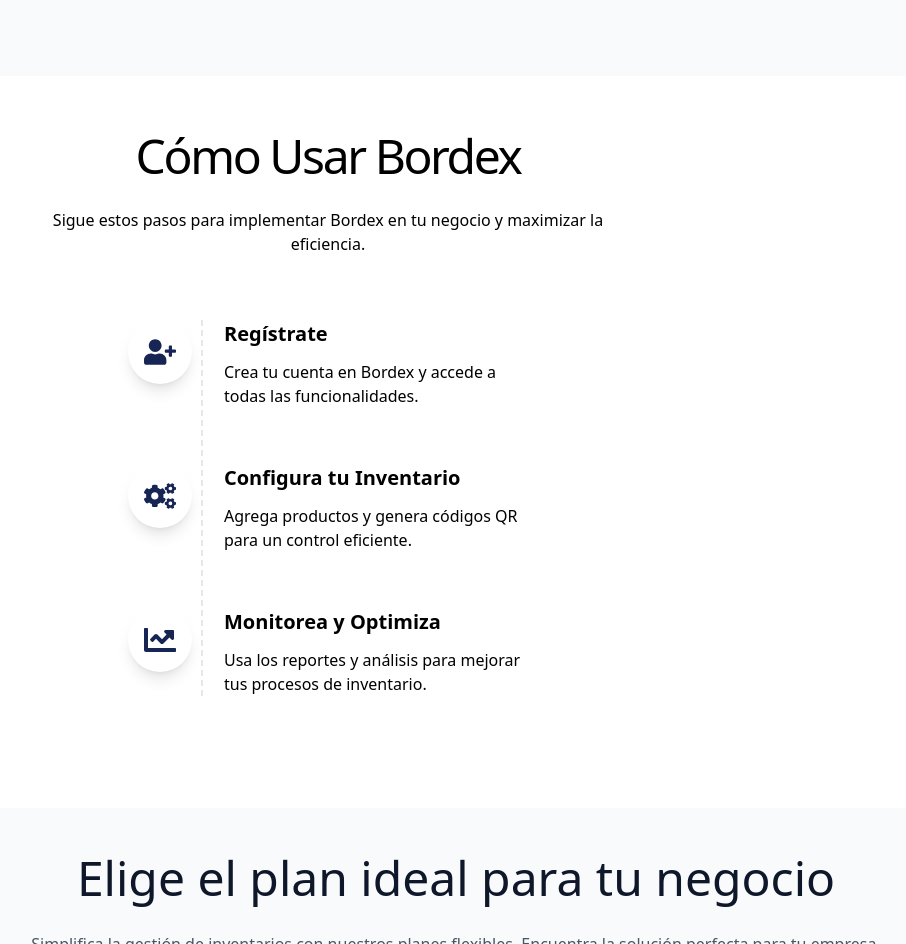
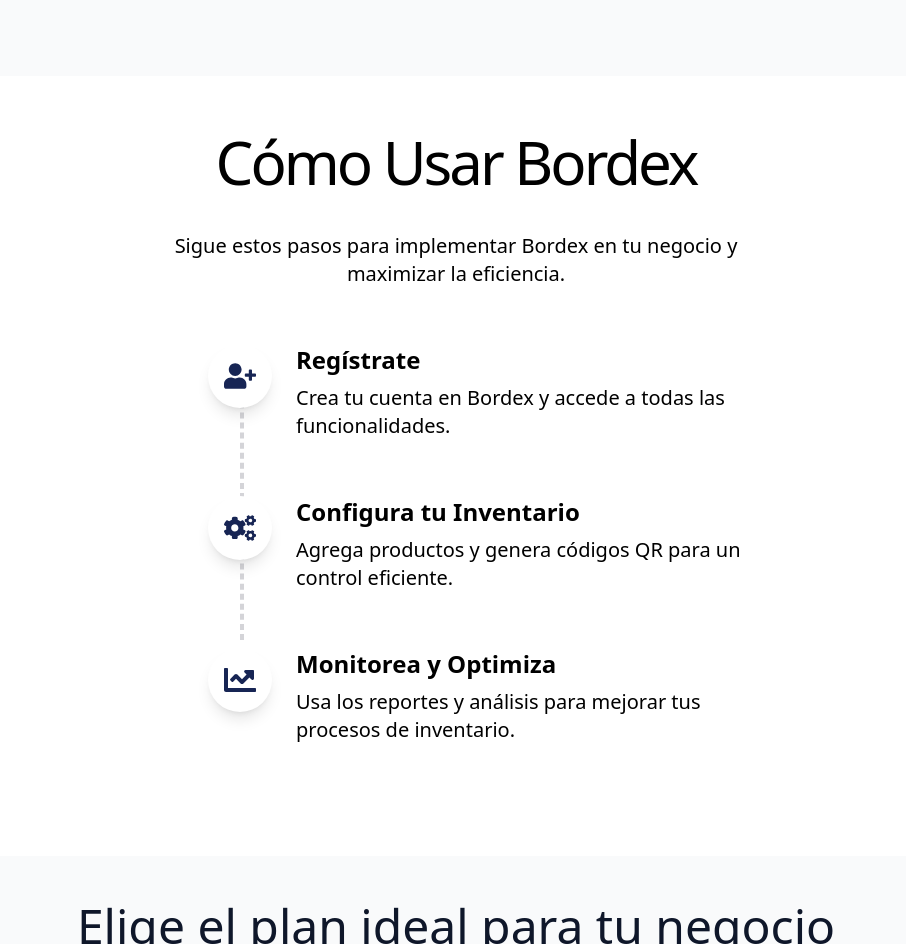
Before and after one commit to ReyMQ28/bordexpage, a Next.js app: page / in a window 1280 px wide. Shown: the part 2000-2944 px from the top of the page, without its empty margins (184-1090 px from the left). Built offline with nearby package versions, Linux system fonts and the light colour scheme.

Commit message:
Se añade modo responsive a howtouse y se cambia color de borde cuadro de precio

```diff
--- a/src/components/HowToUse.jsx
+++ b/src/components/HowToUse.jsx
@@ -23,45 +23,44 @@
 
 export default function HowToUse() {
   return (
-    <section className="w-full py-12 md:py-16 lg:py-14 bg-white">
-      <div className="container px-4 md:px-6">
+    <section className="w-full py-12 lg:py-14 bg-white">
+      <div className="container mx-auto px-4 md:px-6">
         <div className="flex flex-col items-center justify-center space-y-4 text-center">
-          <div className="space-y-2 max-w-[800px]">
-            <h2 className="text-2xl font-medium tracking-tighter sm:text-4xl md:text-5xl mb-7">
+          <div className="space-y-3 max-w-[800px]">
+            <h2 className="text-2xl font-medium tracking-tighter sm:text-4xl smd:text-5xl md:text-5xl lg:text-6xl xl:text-7xl mb-10">
               Cómo Usar Bordex
             </h2>
-            <p className="mx-auto max-w-[580px] text-muted-foreground md:text-base">
+            <p className="mx-auto lg:max-w-[640px] xl:max-w-[750px] text-muted-foreground sm:text-base smd:px-3 smd:text-xl md:text-xl xl:text-2xl md:px-6 md:mb-20 lg:px-0">
               Sigue estos pasos para implementar Bordex en tu negocio y
               maximizar la eficiencia.
             </p>
           </div>
         </div>
-        <div className="mt-16 relative flex justify-center ">
-          {/* Linea Vertical segmentada */}
-          <div className="absolute left-[37%] top-0 bottom-0 w-px border-l-2 border-dashed border-primary/20 text-gray-400 hidden md:block" />
 
-          <div className="space-y-14 flex flex-col items-start justify-center max-w-[400px] mx-auto">
+        <div className="space-y-14 flex flex-col items-center sm:items-start md:items-start max-w-[400px] mx-auto sm:max-w-[600px] md:max-w-[700px] lg:max-w-[800px] xl:max-w-[900px] md:ml-12 md:px-16 lg:ml-44 xl:ml-72 z-0">
+          <div className="border-2 border-dashed md:mt-16 sm:mt-20 md:ml-8 border-zinc-300 w-px sm:h-80 smd:h-80 sm:ml-7 md:h-72 z-10 md:-mb-64 md:block md:absolute sm:block sm:absolute"></div>
+          {/* map */}
           {steps.map((step, index) => (
             <div
               key={index}
-                className="flex flex-row justify-center items-start gap-8"
+              className="flex flex-col sm:flex-row md:flex-row lg:flex-row sm:justify-center md:justify-start md:items-start sm:items-start lg:items-start lg:justify-start gap-6 z-20"
             >
-                <div className=" w-16 flex flex-col items-center justify-center">
-                  <div className="w-16 h-16 rounded-full bg-white shadow-lg flex flex-col items-center justify-center  z-10">
+              <div className="w-16 flex flex-col md:flex-col md:justify-start md:items-start sm:items-start justify-center">
+                <div className="w-16 h-16 rounded-full bg-white shadow-lg flex flex-col items-center justify-center">
                   <step.icon className="w-8 h-8 text-blue-950" />
                 </div>
               </div>
-                <div className="flex flex-col items-center  justify-center md:items-start space-y-4">
-                  <div className="space-y-3">
-                    <h3 className="text-xl font-bold">{step.title}</h3>
-                    <p className="text-muted-foreground">{step.description}</p>
+
+              <div className="flex flex-col items-center justify-center sm:items-start space-y-3">
+                <div className="space-y-2">
+                  <h3 className="sm:text-lg md:text-2xl smd:text-2xl xl:text-3xl font-bold ">{step.title}</h3>
+                  <p className="text-muted-foreground smd:text-base md:text-xl lg:pr-24 xl:text-2xl xl:pr-28">{step.description}</p>
                 </div>
               </div>
             </div>
           ))}
         </div>
       </div>
-      </div>
     </section>
   );
 }
--- a/src/components/Pricing.jsx
+++ b/src/components/Pricing.jsx
@@ -21,7 +21,7 @@
 
         <div className="lg:mx-auto lg:grid lg:max-w-7xl lg:mb-8 grid-cols-1 sm:grid-cols-2 lg:grid-cols-3 gap-6">
           {/* Recuadro 1 */}
-          <div className="flex flex-col justify-around rounded-2xl h-12/12 bg-white border border-gray-200 p-6 shadow-md hover:border-sky-900 hover:bg-blue-500/10 select-none">
+          <div className="flex flex-col justify-around rounded-2xl h-12/12 bg-white border border-gray-200 p-6 shadow-md hover:border-zinc-30 hover:bg-blue-500/10 select-none">
             <div className="flex flex-col text-slate-900">
               <div className="space-y-2">
                 <h3 className="text-xl text-center font-semibold">Básico</h3>
@@ -63,7 +63,7 @@
             </button>
           </div>
           {/* Recuadro 2 */}
-          <div className="flex flex-col justify-around rounded-2xl h-12/12 bg-white border border-gray-200 p-6 shadow-md hover:border-sky-900 hover:bg-blue-500/10 select-none">
+          <div className="flex flex-col justify-around rounded-2xl h-12/12 bg-white border border-gray-200 p-6 shadow-md hover:border-xinc-300 hover:bg-blue-500/10 select-none">
             <div className="flex flex-col text-slate-900">
               <div className="space-y-2">
                 <h3 className="text-xl text-center font-semibold ">Estándar</h3>
@@ -107,7 +107,7 @@
             </button>
           </div>
           {/* Recuadro 3 */}
-          <div className="flex flex-col justify-around rounded-2xl h-12/12 bg-white border border-gray-200 p-6 shadow-xl hover:border-sky-900 hover:bg-blue-500/10 select-none">
+          <div className="flex flex-col justify-around rounded-2xl h-12/12 bg-white border border-gray-200 p-6 shadow-xl hover:border-zinc-300 hover:bg-blue-500/10 select-none">
             <div className="flex- flex-col text-slate-900">
               <div className="space-y-2">
                 <h3 className="text-xl text-center font-semibold">Pro</h3>
```
Lines whose indentation alone changed are shown as unchanged.
